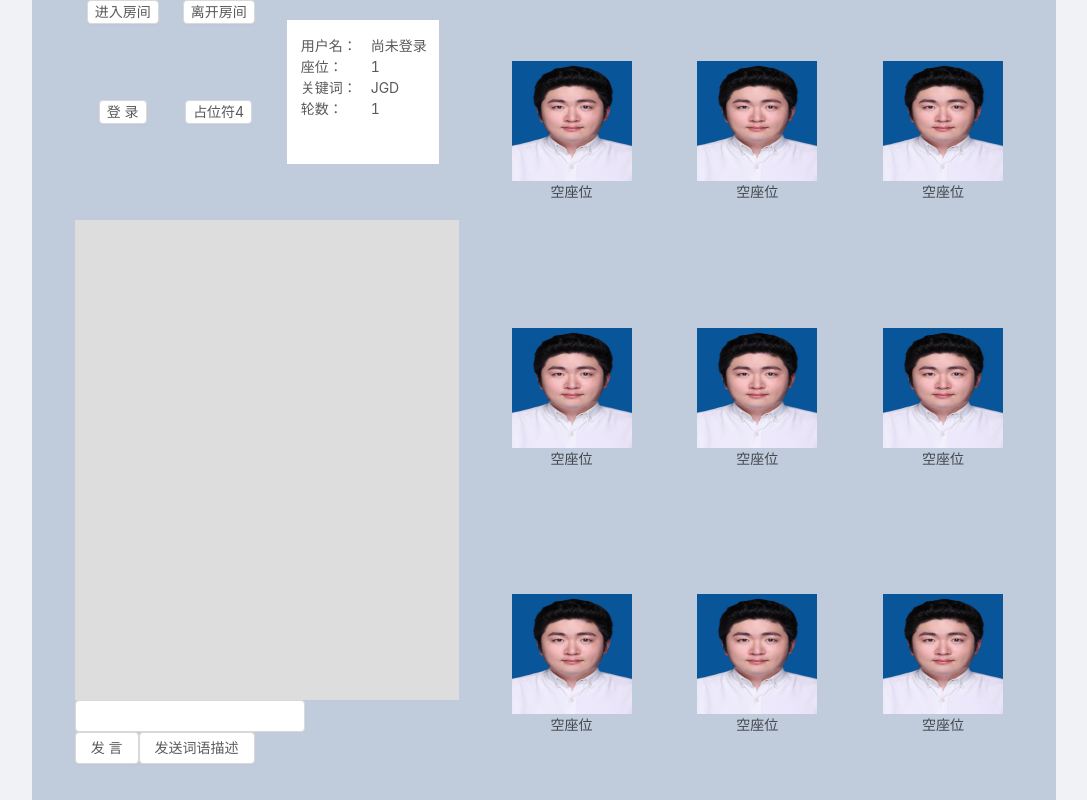
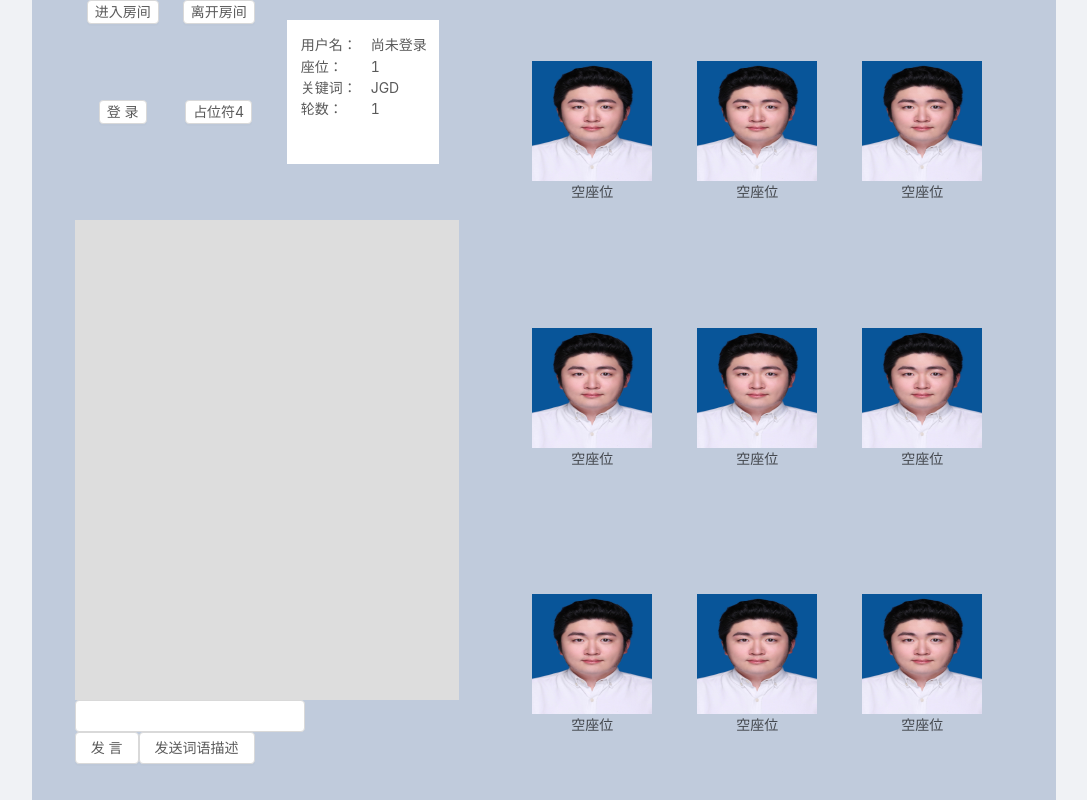
Before and after one commit to LazyBoyJgn99/who-is-under, a React app: page /#/game1 in a window 1280 px wide. Shown: the whole page, without its empty margins (96-1183 px from the left). Built offline with nearby package versions, Linux system fonts and the light colour scheme.

Commit message:
更新：更新了代码

```diff
--- a/src/css/App.css
+++ b/src/css/App.css
@@ -3,3 +3,11 @@
   min-width: 100px;
   /*background-color: #999999;*/
 }
+@font-face{
+  font-family:"pxt";
+  src:url("../ttf/pxt.ttf");
+}
+@font-face{
+  font-family:"mht";
+  src:url("../ttf/mht.ttf");
+}
--- a/src/pages/WhoIsUnder.js
+++ b/src/pages/WhoIsUnder.js
@@ -324,7 +324,7 @@ export default class WhoIsUnder extends Component {
                     backgroundColor: "#ffffff",
                   }}
                 >
-                  <div>
+                  <div style={{ fontFamily: "mht" }}>
                     &emsp;用户名：&emsp;
                     {this.state.name === "" ? "尚未登录" : this.state.name}
                   </div>
@@ -384,9 +384,11 @@ export default class WhoIsUnder extends Component {
           {/* 座位 */}
           <Col
             span={14}
-            style={{ height: window.innerHeight, padding: "0 20px 20px 20px" }}
+            style={{ height: window.innerHeight, padding: "0 5% 20px 5%" }}
           >
-            <Row style={{ height: window.innerHeight / 3 }}>
+            <Row
+              style={{ height: window.innerHeight / 3, padding: "0 0 25px 0" }}
+            >
               <Col span={8} className="div_center">
                 <Player name={players[0].name} />
               </Col>
@@ -397,7 +399,9 @@ export default class WhoIsUnder extends Component {
                 <Player name={players[2].name} />
               </Col>
             </Row>
-            <Row style={{ height: window.innerHeight / 3 }}>
+            <Row
+              style={{ height: window.innerHeight / 3, padding: "0 0 25px 0" }}
+            >
               <Col span={8} className="div_center">
                 <Player name={players[3].name} />
               </Col>
@@ -408,7 +412,9 @@ export default class WhoIsUnder extends Component {
                 <Player name={players[5].name} />
               </Col>
             </Row>
-            <Row style={{ height: window.innerHeight / 3 }}>
+            <Row
+              style={{ height: window.innerHeight / 3, padding: "0 0 25px 0" }}
+            >
               <Col span={8} className="div_center">
                 <Player name={players[6].name} />
               </Col>
```
Also changed, not shown: 2 other files (tests, documents, lock files or other folders).
